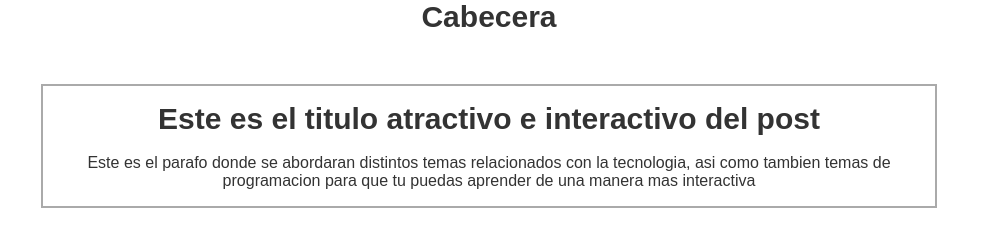
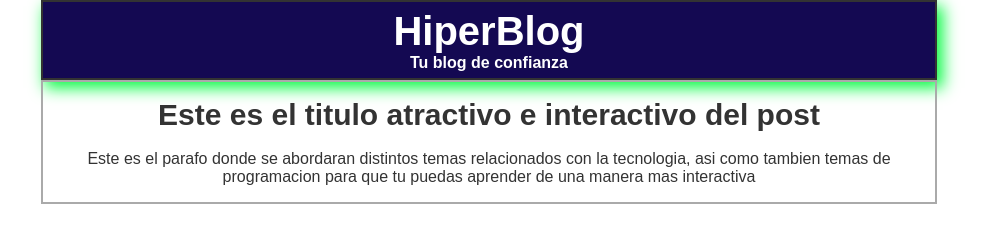
Before and after one commit to edgaredlopez/RepoPlatzi, a plain HTML site: page PruebaRamas.html in a window 1280 px wide. Shown: the whole page, without its empty margins (151-1138 px from the left). Drawn offline with Linux system fonts and the light colour scheme.

Commit message:
Commit con la cabecera finalizada con color azul marino

```diff
--- a/PruebaRamas.html
+++ b/PruebaRamas.html
@@ -9,8 +9,12 @@
 </head>
 <body>
     <header>
-        <div>
-            <h1>Cabecera</h1>
+        <div id="ContainerHeader">
+            <div>
+                HiperBlog
+                <span>Tu blog de confianza</span>
+            </div>
+
         </div>
     </header>
     <main>
--- a/estilos.css
+++ b/estilos.css
@@ -13,12 +13,41 @@
 }
 body
 {
+    background-color: rgb(255, 255, 255);
+}
+#ContainerHeader
+{
+    margin: 0 auto;
+    position: relative;
+    width: 70%;
+    display: grid;
+    border: 2px solid #333;
+    height: 80px;
+    place-content: center;
+    background-color: rgb(20, 9, 82);
+    box-shadow: 5px 7px 15px 1px  rgb(8, 250, 68);
 
+}
+#ContainerHeader div
+{
+
+
+    font-family: Arial, Helvetica, sans-serif;
+    font-size: 40px;
+    display: grid;
+    place-content: center;
+    color: white;
+    font-weight: bold;
+
+
+}
+#ContainerHeader span
+{
+    color: white;
 }
 #container
 {
     position: relative;
-    top: 50px;
     width: 70% ;
     padding: 1rem;
     text-align: center;
```
